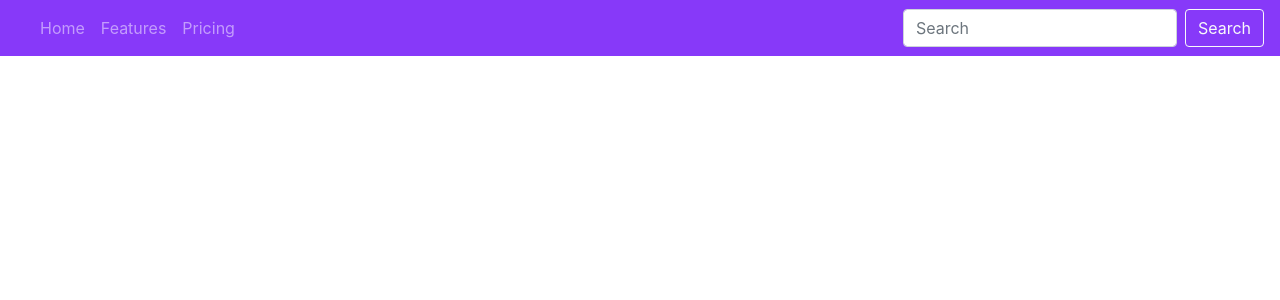
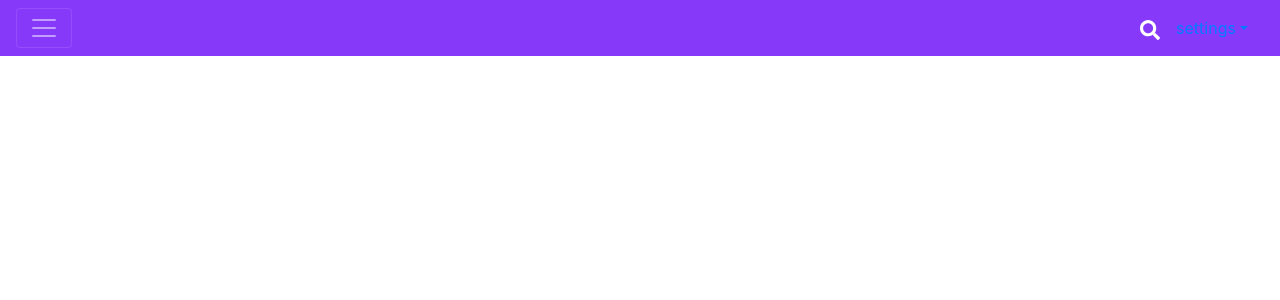
Before and after one commit to angeloAlbertoMonteleone/MovieApp_withReact, a React (Create React App) app: page / in a window 1280 px wide. Shown: the top 300 px of the page. Built offline with nearby package versions, Linux system fonts and the light colour scheme.

Commit message:
removing untracked files"

```diff
--- a/src/App.js
+++ b/src/App.js
@@ -1,13 +1,17 @@
 import { Component } from 'react';
 import './App.css';
+import Aux from '../src/Auxiliary/Auxiliary';
 import Navbar from './components/navbar/navbar';
+import FirstMain from './components/main1/firstMain';
 
 class App extends Component  {
   render () {
     return (
+      <Aux>
         <Navbar></Navbar>
-
-    );
+        <FirstMain></FirstMain>
+      </Aux>
+    )
   }
 }
 
--- /dev/null
+++ b/src/Auxiliary/Auxiliary.js
@@ -0,0 +1,3 @@
+const aux = (props) => props.children;
+
+export default aux;
--- /dev/null
+++ b/src/components/main1/firstMain.css
@@ -0,0 +1,3 @@
+.FirstMain {
+    background: black url(./images/pexels.jpg) center center no-repeat; background-size: cover; height: 10rem; width: 100%;
+}
--- a/src/components/main1/firstMain.js
+++ b/src/components/main1/firstMain.js
@@ -1,5 +1,15 @@
 import React from 'react';
+import classes from './firstMain.css';
+import {Container, Row, Col} from 'react-bootstrap';
 
 const firstMain = () => {
+    return (
+        <Container classeName={classes.FirstMain}>
+            <Row>
+                <Col sm={12}></Col>
+            </Row>
+        </Container>
+    )
+}
 
-}
+export default firstMain;
--- a/src/components/navbar/Navbar.css
+++ b/src/components/navbar/Navbar.css
@@ -1,3 +1,8 @@
 .color-nav {
     background-color: #8739F9;
 }
+
+.search-div {
+   width: 20px;
+   height: 20px;
+}
--- a/src/components/navbar/navbar.js
+++ b/src/components/navbar/navbar.js
@@ -1,22 +1,26 @@
 import React from 'react';
-import {Navbar, Nav, Form, FormControl, Button} from 'react-bootstrap';
+import {Navbar, Nav, Form, FormControl, Button, NavDropdown} from 'react-bootstrap';
 import classes from './Navbar.css';
 
 const navbar = (props) => {
     return (
-        <Navbar className="color-nav" expand="md" variant="dark">
-            <Navbar.Brand href="#hamburgerMenu">
+        <Navbar className="color-nav" expand="none" variant="dark">
+            <Navbar.Toggle aria-controls="responsive-navbar-nav" className="mr-auto" />
+            <Navbar.Brand href="#hamburgerMenu"></Navbar.Brand>
+            <Navbar.Collapse id="responsive-navbar-nav">
+                <Nav className="mr-auto"></Nav>
+            </ Navbar.Collapse>
+            <Form className="ml-auto">
+                <div style={{width: '20px'}}>
+                    <svg xmlns="http://www.w3.org/2000/svg" viewBox="0 0 512 512" style={{filter: 'invert(1)'}}><path d="M505 442.7L405.3 343c-4.5-4.5-10.6-7-17-7H372c27.6-35.3 44-79.7 44-128C416 93.1 322.9 0 208 0S0 93.1 0 208s93.1 208 208 208c48.3 0 92.7-16.4 128-44v16.3c0 6.4 2.5 12.5 7 17l99.7 99.7c9.4 9.4 24.6 9.4 33.9 0l28.3-28.3c9.4-9.4 9.4-24.6.1-34zM208 336c-70.7 0-128-57.2-128-128 0-70.7 57.2-128 128-128 70.7 0 128 57.2 128 128 0 70.7-57.2 128-128 128z"/></svg>
+                </div>
+                <div className="search_input"></div>
+            </Form>
 
-            </Navbar.Brand>
-            <Nav className="mr-auto">
-                <Nav.Link href="#home">Home</Nav.Link>
-                <Nav.Link href="#features">Features</Nav.Link>
-                <Nav.Link href="#pricing">Pricing</Nav.Link>
-            </Nav>
-            <Form inline>
-                <FormControl type="text" placeholder="Search" className="mr-sm-2" />
-                <Button variant="outline-light">Search</Button>
-            </Form>
+            <NavDropdown title="settings" style={{color: 'white'}}>
+                <NavDropdown.Item>Settings</NavDropdown.Item>
+                <NavDropdown.Item>Contact us!</NavDropdown.Item>
+            </NavDropdown>
         </Navbar>
 
     )
```
Also changed, not shown: src/components/main1/images/pexels.jpg (added), src/components/navbar/images/search.svg (added).
